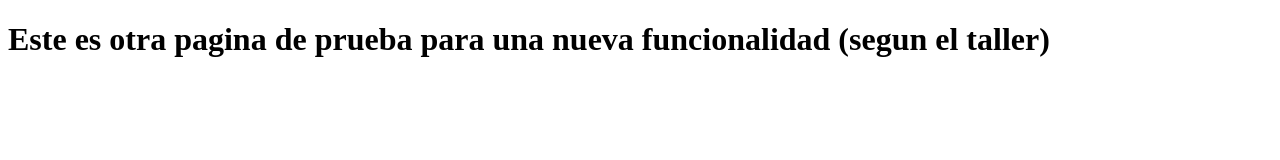
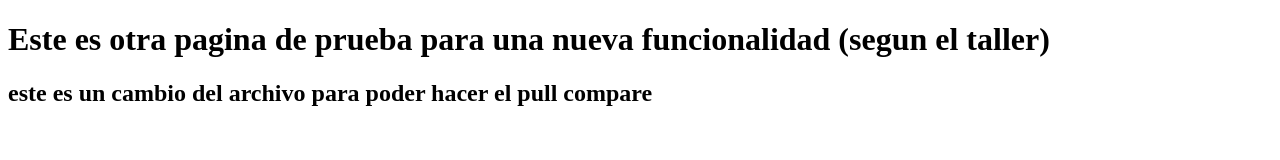
Before and after one commit to CB-Colombia65/mi-proyecto-de-prueba-V2, a plain HTML site: page Desktop/taller github/funtion.html in a window 1280 px wide. Drawn offline with Linux system fonts and the light colour scheme.

Commit message:
Update funtion.html

```diff
--- a/Desktop/taller github/funtion.html
+++ b/Desktop/taller github/funtion.html
@@ -7,5 +7,6 @@
 </head>
 <body>
     <h1>Este es otra pagina de prueba para una nueva funcionalidad (segun el taller)</h1>
+    <h2>este es un cambio del archivo para poder hacer el pull compare</h2>
 </body>
 </html>
```
